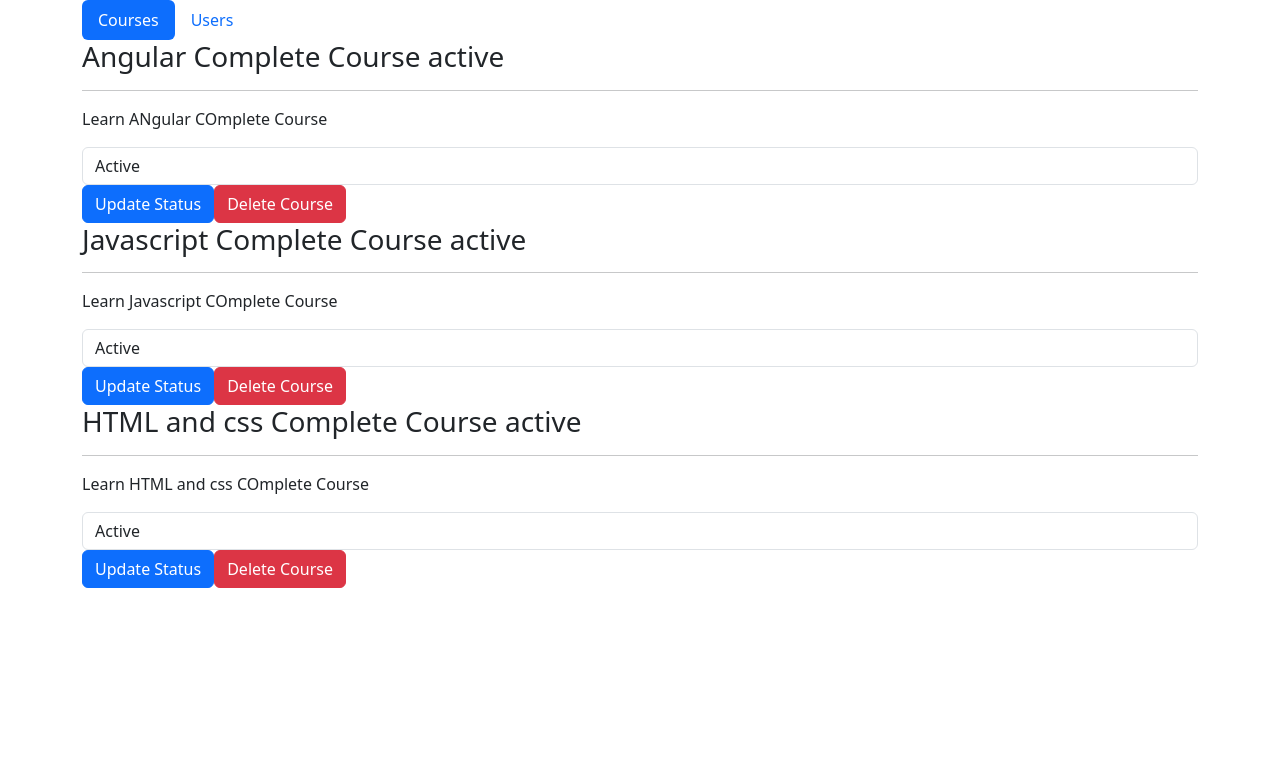
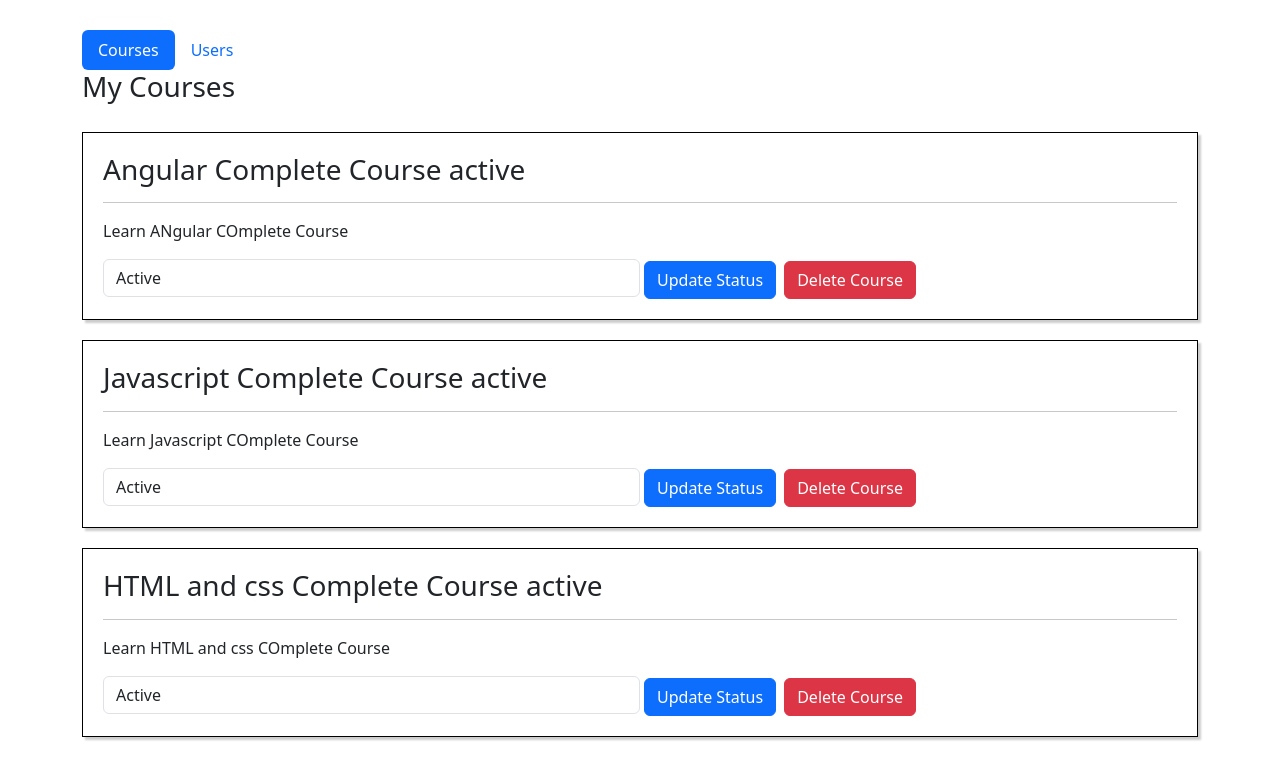
Before and after one commit to leelanarasimha/angular-animations, an Angular app: page / in a window 1280 px wide. Shown: the top 780 px of the page. Built offline with nearby package versions, Linux system fonts and the light colour scheme.

Commit message:
course design tweeks

```diff
--- a/src/app/app.component.css
+++ b/src/app/app.component.css
@@ -0,0 +1,3 @@
+.container {
+  margin-top: 30px;
+}
--- a/src/app/course/course.component.css
+++ b/src/app/course/course.component.css
@@ -0,0 +1,12 @@
+:host {
+  display: block;
+  margin: 20px 0;
+  padding: 20px;
+  border: 1px solid black;
+  box-shadow: 3px 3px 2px #ccc;
+}
+
+.form-control {
+  width: 50%;
+  display: inline-block;
+}
--- a/src/app/course/course.component.html
+++ b/src/app/course/course.component.html
@@ -14,10 +14,10 @@
     <option value="draft">Draft</option>
   </select>
 
-  <button class="btn btn-primary" (click)="onStatusUpdate()">
+  <button class="btn btn-primary mx-1" (click)="onStatusUpdate()">
     Update Status
   </button>
-  <button class="btn btn-danger" (click)="onCourseDelete()">
+  <button class="btn btn-danger mx-1" (click)="onCourseDelete()">
     Delete Course
   </button>
 </div>
--- a/src/app/courses/courses.component.css
+++ b/src/app/courses/courses.component.css
@@ -0,0 +1,3 @@
+.selected {
+  border: 2px solid blue;
+}
--- a/src/app/courses/courses.component.html
+++ b/src/app/courses/courses.component.html
@@ -1,10 +1,17 @@
+<div class="row">
+  <div class="col-xs-12">
+    <h3>My Courses</h3>
+  </div>
+</div>
 <div class="row">
   <div class="col-xs-12">
     <app-course
       *ngFor="let course of courses; let i = index"
       [course]="course"
+      [ngClass]="{ selected: selectedCourseIndex === i }"
       (statusUpdated)="onStatusUpdate($event, i)"
       (courseDeleted)="onCourseDelete(i)"
+      (click)="onCourseSelected(i)"
     ></app-course>
   </div>
 </div>
--- a/src/app/courses/courses.component.ts
+++ b/src/app/courses/courses.component.ts
@@ -9,6 +9,7 @@ import { Course } from './course.model';
 })
 export class CoursesComponent {
   courses: Course[] = [];
+  selectedCourseIndex!: number;
   constructor(private coursesService: CoursesService) {}
 
   ngOnInit() {
@@ -23,4 +24,8 @@ export class CoursesComponent {
   onCourseDelete(index: number) {
     this.courses.splice(index, 1);
   }
+
+  onCourseSelected(index: number) {
+    this.selectedCourseIndex = index;
+  }
 }
```
